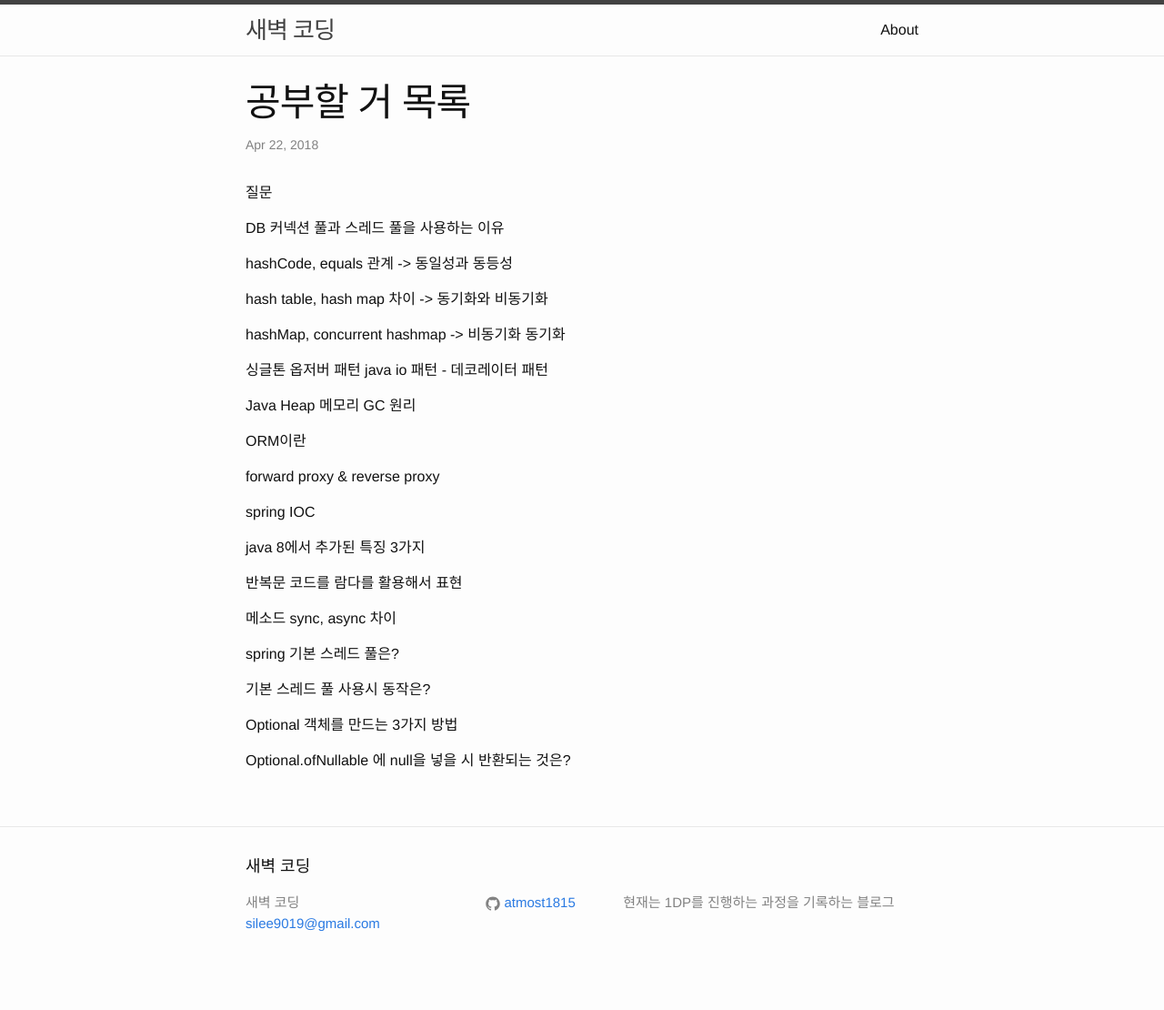
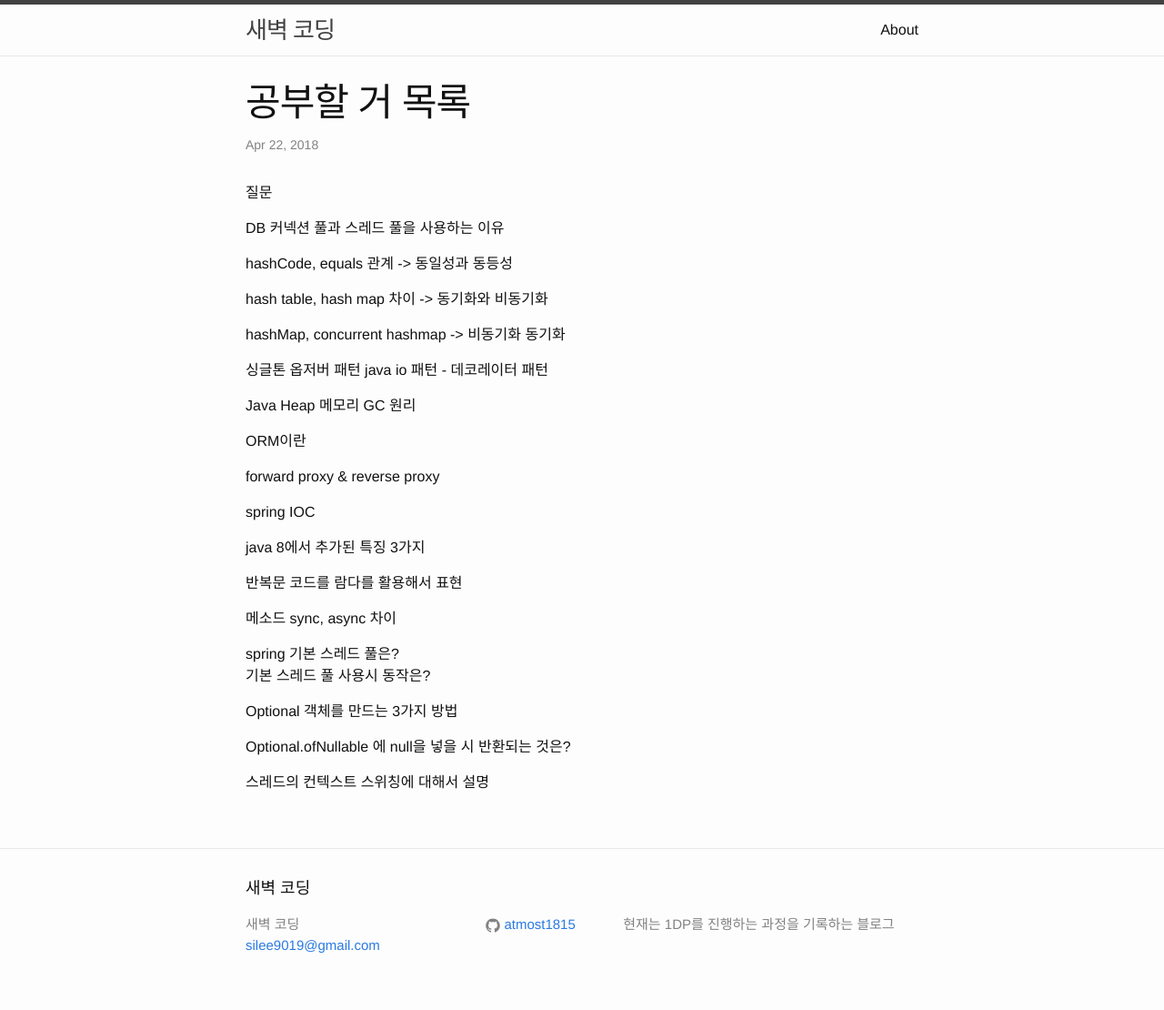
Before and after one commit to 2sangin/2sangin.github.io, a Jekyll site: the page built from _posts/2018-04-22-kakaofirstinterview.markdown, in a window 1280 px wide. Shown: the whole page at 91% size. Built offline with Jekyll 4.4.1, drawn with Linux system fonts in a browser that asks for light colours; before the commit the page ends 1086 px from its top, so only the background shows below that.

Commit message:
카카오 면접 수정

```diff
--- a/_posts/2018-04-22-kakaofirstinterview.markdown
+++ b/_posts/2018-04-22-kakaofirstinterview.markdown
@@ -34,9 +34,10 @@ java 8에서 추가된 특징 3가지
 메소드 sync, async 차이
 
 spring 기본 스레드 풀은?
-
 기본 스레드 풀 사용시 동작은?
 
 Optional 객체를 만드는 3가지 방법
 
 Optional.ofNullable 에 null을 넣을 시 반환되는 것은?
+
+스레드의 컨텍스트 스위칭에 대해서 설명
```
